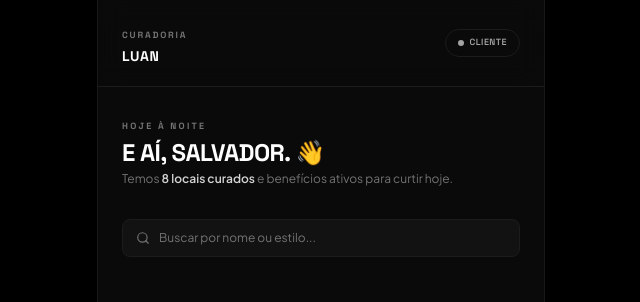
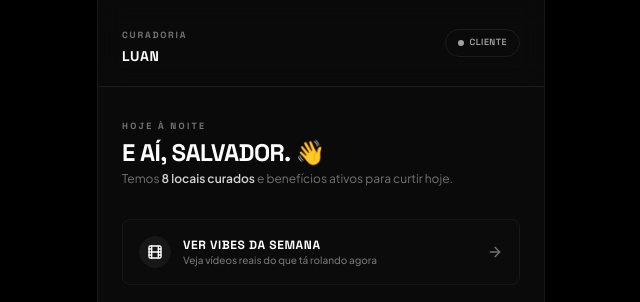
Before and after one commit to salvadorludovico/luan, a plain HTML site: page index.html in a window 1280 px wide. Shown: the top 302 px of the page, without its empty margins (319-959 px from the left). Drawn offline with nearby package versions, Linux system fonts and the light colour scheme; a web font is replaced by a local one.

Commit message:
feat: adiciona botao call-to-action para levar para a aba de videos Vibes na tela inicial

```diff
--- a/index.html
+++ b/index.html
@@ -127,6 +127,20 @@
                     </h2>
                     <p class="text-xs text-neutral-500">Temos <span class="text-neutral-300 font-semibold">8 locais curados</span> e benefícios ativos para curtir hoje.</p>
                 </div>
+
+                <!-- Call to Action (CTA) para o Vibes (TikTok de Baladas) -->
+                <button onclick="switchTab('vibes')" class="w-full border border-neutral-900 hover:border-neutral-700 bg-neutral-900/10 p-4 rounded-[var(--border-radius)] flex items-center justify-between group transition-all duration-300">
+                    <div class="flex items-center space-x-3 text-left">
+                        <div class="w-8 h-8 rounded-full bg-white/5 border border-neutral-900 flex items-center justify-center shrink-0">
+                            <i data-lucide="film" class="w-4 h-4 text-white"></i>
+                        </div>
+                        <div>
+                            <p class="text-xs font-black uppercase tracking-wider font-heading text-white">Ver Vibes da Semana</p>
+                            <p class="text-[10px] text-neutral-500 font-medium">Veja vídeos reais do que tá rolando agora</p>
+                        </div>
+                    </div>
+                    <i data-lucide="arrow-right" class="w-4 h-4 text-neutral-500 group-hover:text-white transform group-hover:translate-x-1 transition-all"></i>
+                </button>
 
                 <!-- Busca Minimalista -->
                 <div class="relative">
```
